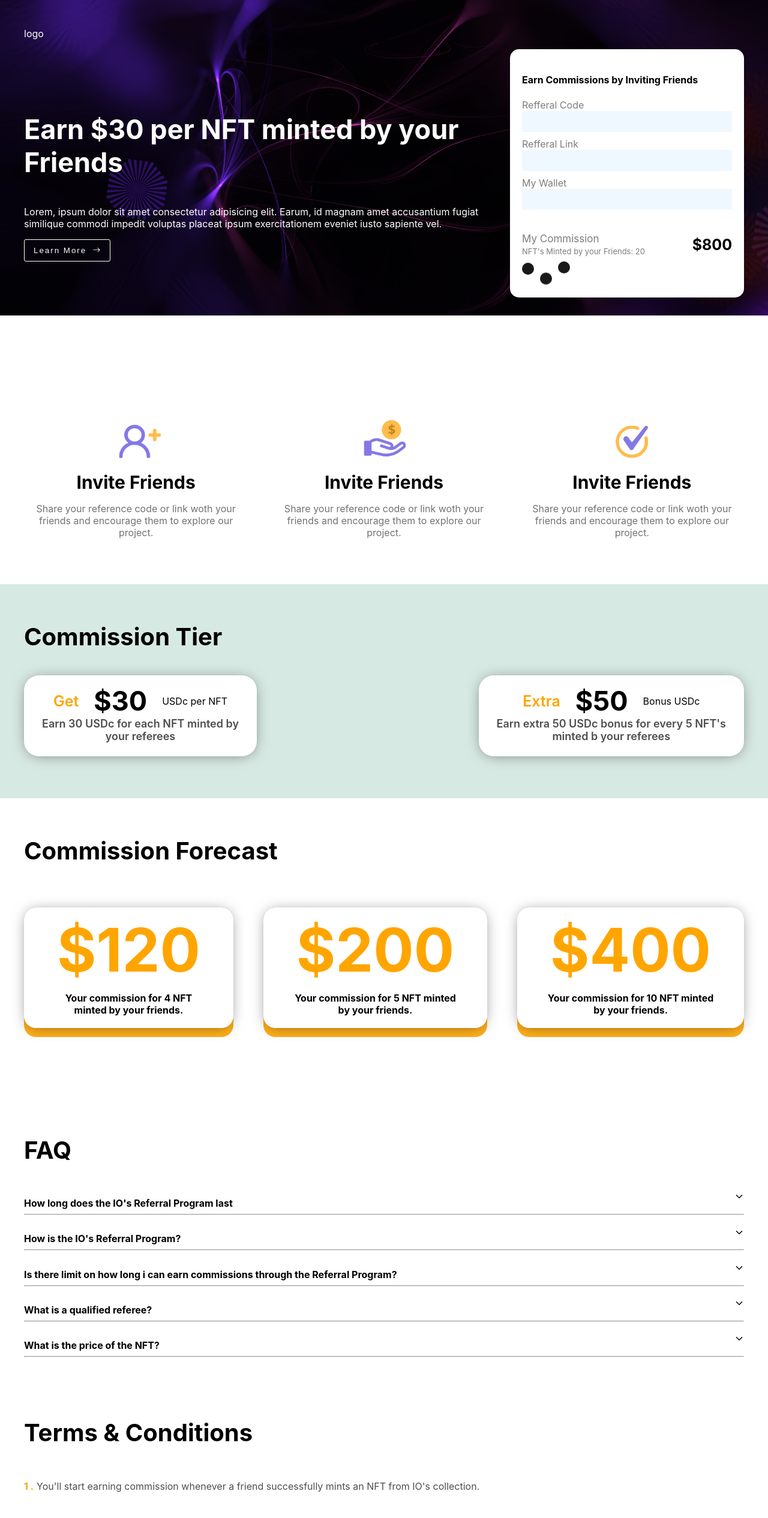
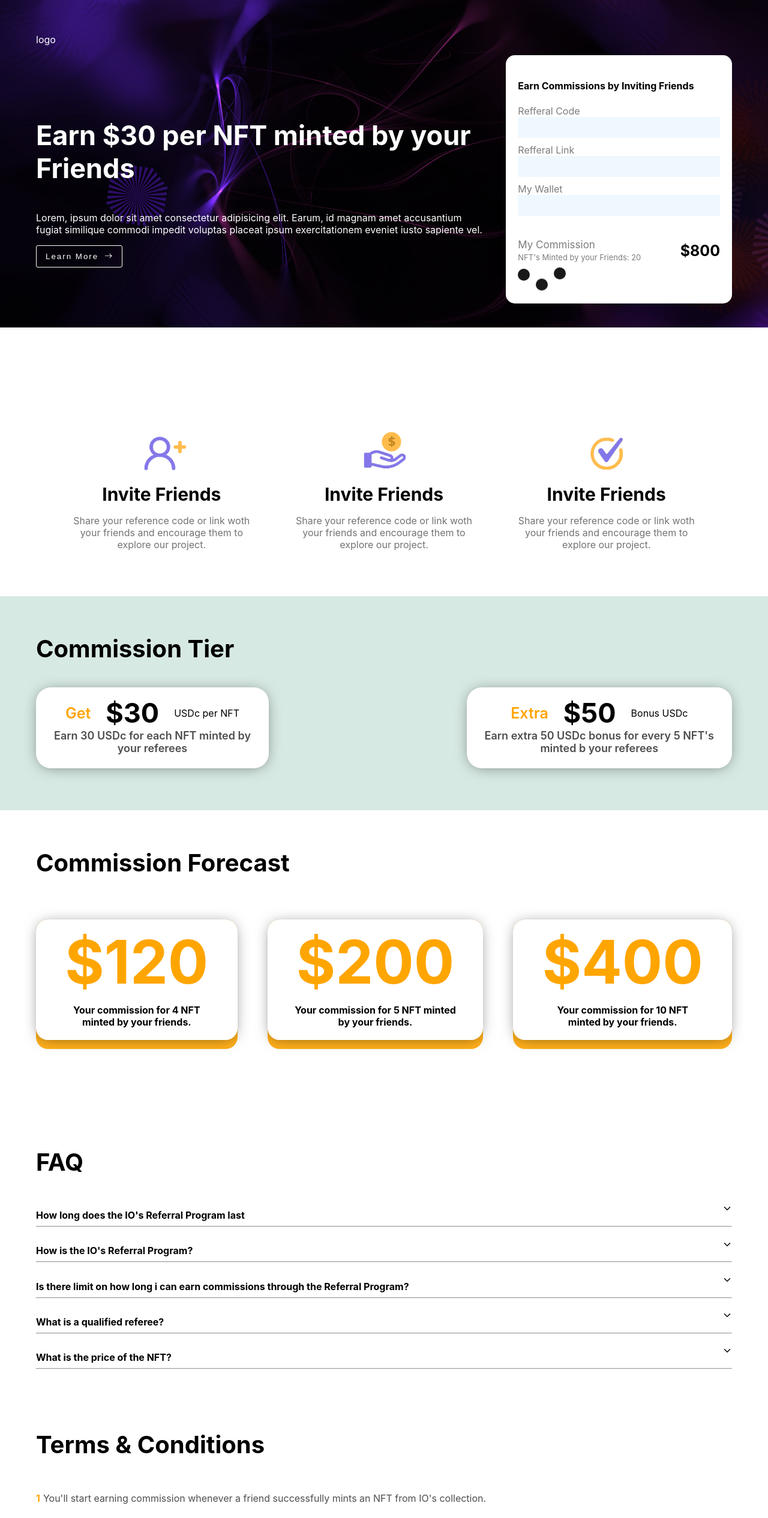
Before and after one commit to izzylogo/Mine, a React (Create React App) app: page / in a window 1280 px wide. Shown: the top 2531 px of the page at 60% size. Built offline with nearby package versions, Linux system fonts and the light colour scheme.

Commit message:
Adjusting the text sizes

```diff
--- a/src/components/faq/Faq.css
+++ b/src/components/faq/Faq.css
@@ -1,5 +1,5 @@
 .faq{
-    padding: 30px 40px;
+    padding: 30px 60px;
 }
 
 .faq h2{
@@ -26,3 +26,15 @@
     color: rgba(0, 0, 0, 0.697);
     margin-bottom: 30px;
 }
+
+@media screen and (max-width: 900px) {
+    .faq{
+        padding: 20px 30px;
+    }
+}
+
+@media screen and (max-width: 600px) {
+    .faq h2{
+        font-size: 30px;
+    }
+}
--- a/src/components/faq/Faq.jsx
+++ b/src/components/faq/Faq.jsx
@@ -11,7 +11,6 @@ const Faq = () => {
       setToggle(prevToggle => !prevToggle)
       console.log(toggle)
     }
-
 
   return (
     <div className='faq'>
@@ -28,11 +27,12 @@ const Faq = () => {
                     </div>
                     <hr />
                     <p
-                    style={{display: faqs.id === selectedFaq ? 'block' : 'none'}}
+                    style={{
+                        display: faqs.id === selectedFaq ? 'block' : 'none',
+                    }}
                     >
                         {faqs.answer}
                     </p>
-                    {/* {toggle ? <p>{faqs.answer}</p> : null}{console.log(faqs.id)} */}
                 </div>
             ))}
         </div>
--- a/src/components/forcast/Forcast.css
+++ b/src/components/forcast/Forcast.css
@@ -1,5 +1,5 @@
 .forcast{
-    padding: 30px 40px;
+    padding: 30px 60px;
 }
 
 .forcast h2{
@@ -55,6 +55,12 @@
     }
 }
 
+@media screen and (max-width: 900px) {
+    .forcast{
+        padding: 20px 30px;
+    }
+}
+
 @media screen and (max-width: 800px) {
     .forcast-card h1{
         font-size: 60px;
@@ -70,3 +76,13 @@
         flex-direction: column;
     }
 }
+
+@media screen and (max-width: 600px) {
+    .forcast h2{
+        font-size: 30px;
+    }
+
+    .forcast-card h1{
+        font-size: 45px;
+    }
+}
--- a/src/components/hero/Hero.css
+++ b/src/components/hero/Hero.css
@@ -3,7 +3,7 @@
     background-size: cover;
     background-position: center;
     color: white;
-    padding: 30px 40px;
+    padding: 40px 60px;
 }
 
 .hero-contain{
@@ -44,6 +44,9 @@
 }
 
 @media screen and (max-width: 800px) {
+    .hero{
+        padding: 20px 30px;
+    }
     .hero-left h3{
         font-size: 35px;
     }
--- a/src/components/invite/Invite.css
+++ b/src/components/invite/Invite.css
@@ -6,8 +6,7 @@
     display: flex;
     justify-content: space-between;
     gap: 40px;
-    padding: 30px 0px;
-    /* flex-wrap: wrap; */
+    padding: 30px 64px;
 }
 
 .invite-contain .sect{
@@ -33,7 +32,19 @@
 }
 
 @media screen and (max-width: 900px) {
+    .invite{
+        padding: 20px 30px;
+    }
     .invite-contain{
         flex-direction: column;
+        padding: 20px 50px;
     }
 }
+
+
+
+@media screen and (max-width: 500px) {
+    .invite-contain{
+        padding: 20px;
+    }
+}
--- a/src/components/terms/Term.css
+++ b/src/components/terms/Term.css
@@ -1,5 +1,11 @@
 .term{
-    padding: 30px 40px;
+    padding: 30px 60px;
+}
+
+@media screen and (max-width: 900px) {
+    .term{
+        padding: 20px 30px;
+    }
 }
 
 .term h2{
@@ -12,7 +18,7 @@
 
 @media screen and (max-width: 600px) {
     .term h2{
-        font-size: 35px;
+        font-size: 30px;
     }
 }
 
@@ -58,3 +64,19 @@
     align-items: center;
     margin: 0px auto;
 }
+
+@media screen and (max-width: 900px) {
+    .last h2{
+        font-size: 30px;
+    }
+}
+
+@media screen and (max-width: 500px) {
+    .last h2{
+        font-size: 20px;
+    }
+
+    .last button{
+        font-size: 15px;
+    }
+}
--- a/src/components/terms/Term.jsx
+++ b/src/components/terms/Term.jsx
@@ -10,7 +10,7 @@ const Term = () => {
         <div className="term-contain">
             {terms.map((term) => (
                 <div className="condition">
-                    <h4>{term.num} . {" "}</h4>
+                    <h4>{term.num}  {" "}</h4>
                     <p>{" "}{term.condition}</p>
                 </div>
             ))}
--- a/src/components/tier/Tier.css
+++ b/src/components/tier/Tier.css
@@ -1,6 +1,6 @@
 .tier{
     background-color: rgba(160, 202, 188, 0.419);
-    padding: 30px 40px;
+    padding: 30px 60px;
 }
 
 .tier-contain{
@@ -63,8 +63,17 @@
 }
 
 @media screen and (max-width: 900px) {
+    .tier{
+        padding: 20px 30px;
+    }
     .tier-card-sec{
         flex-direction: column;
         gap: 60px;
     }
 }
+
+@media screen and (max-width: 600px) {
+    .tier-contain h2{
+        font-size: 35px;
+    }
+}
```
